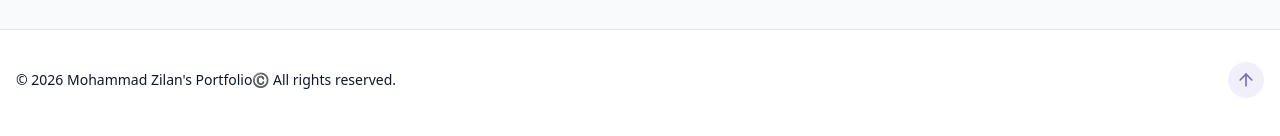
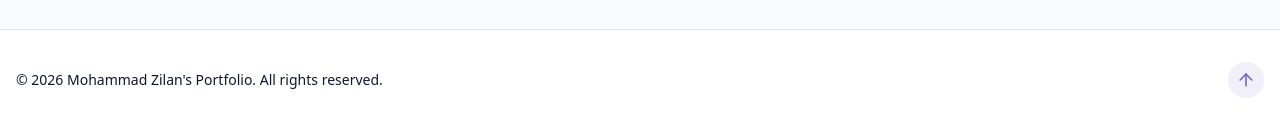
Before and after one commit to codewithzilan/Zilan_Portfolio, a React (Vite) app: page / in a window 1280 px wide. Shown: the part 5089-5225 px from the top of the page. Built offline with nearby package versions, Linux system fonts and the light colour scheme.

Commit message:
Fixed Issues

```diff
--- a/src/components/Footer.jsx
+++ b/src/components/Footer.jsx
@@ -6,7 +6,7 @@ export const Footer = () => {
       {" "}
       <p className="text-sm text-muted-foreground">
         {" "}
-        &copy; {new Date().getFullYear()} Mohammad Zilan's Portfolio©️ All rights reserved.
+        &copy; {new Date().getFullYear()} Mohammad Zilan's Portfolio. All rights reserved.
       </p>
       <a
         href="#hero"
--- a/vite.config.js
+++ b/vite.config.js
@@ -3,7 +3,7 @@ import react from "@vitejs/plugin-react";
 import tailwindcss from "@tailwindcss/vite";
 import path from "path";
 
-// https://vitejs.dev/config/
+
 export default defineConfig({
   plugins: [react(), tailwindcss()],
   resolve: {
```
